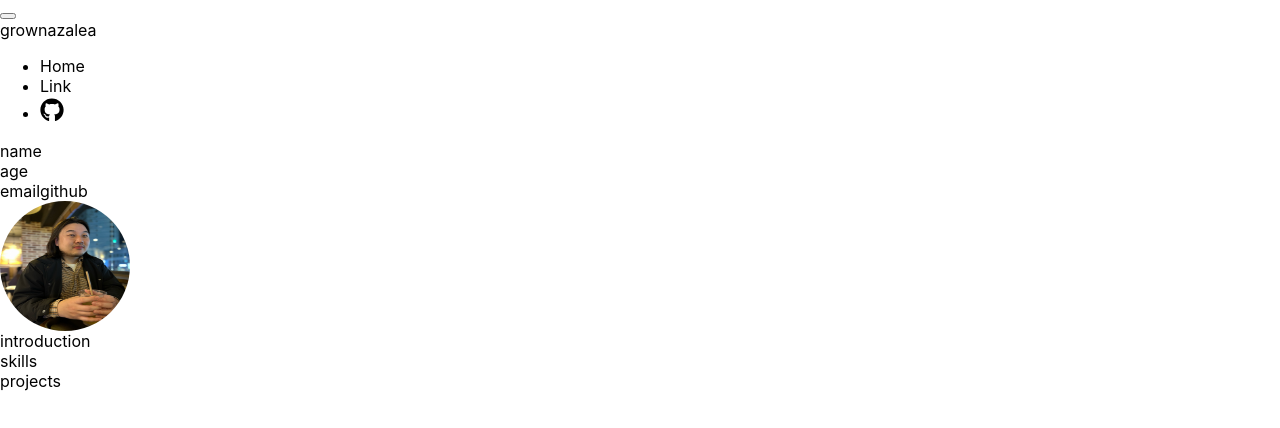
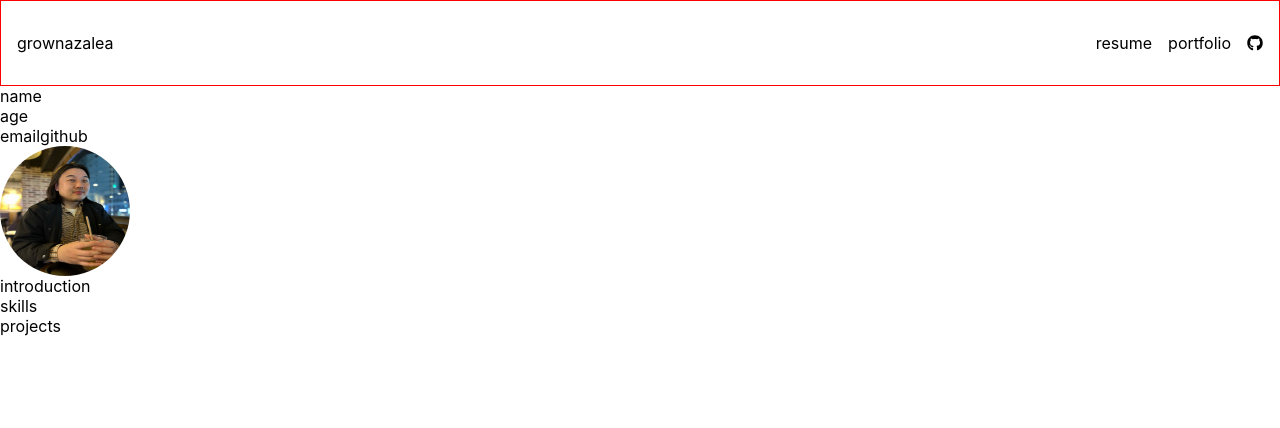
Before and after one commit to babyazalea/grownazalea, a Next.js app: page / in a window 1280 px wide. Shown: the top 428 px of the page. Built offline with nearby package versions, Linux system fonts and the light colour scheme.

Commit message:
styling layout & header

```diff
--- a/components/header.js
+++ b/components/header.js
@@ -1,54 +1,30 @@
+import Link from "next/link";
+
 import { FontAwesomeIcon } from "@fortawesome/react-fontawesome";
 import { faGithub } from "@fortawesome/free-brands-svg-icons";
 
+import styles from "../styles/header.module.css";
+
 export default function Header() {
   return (
-    <header>
-      <nav className="navbar navbar-expand-lg navbar-dark bg-dark">
-        <div className="container-fluid">
-          <button
-            className="navbar-toggler"
-            type="button"
-            data-bs-toggle="collapse"
-            data-bs-target="#navbarTogglerDemo01"
-            aria-controls="navbarTogglerDemo01"
-            aria-expanded="false"
-            aria-label="Toggle navigation"
-          >
-            <span className="navbar-toggler-icon"></span>
-          </button>
-          <div
-            className="collapse navbar-collapse flex-column-sm align-items-center"
-            id="navbarTogglerDemo01"
-          >
-            <a
-              className="navbar-brand me-auto d-flex flex-column align-items-lg-center"
-              href="#"
-            >
-              <span className="font-monospace fst-italic">grownazalea</span>
-            </a>
-            <ul className="navbar-nav mb-2 mb-lg-0 justify-content-end align-items-lg-center gap-lg-4">
-              <li className="nav-item">
-                <a className="nav-link active" aria-current="page" href="#">
-                  Home
-                </a>
+    <header className={styles.header}>
+      <nav className={styles.nav}>
+        <div className="logo">grownazalea</div>
+        <div className={styles.menus}>
+          <ul>
+            <li>
+              <Link href={"/"}>resume</Link>
             </li>
-              <li className="nav-item">
-                <a className="nav-link" href="#">
-                  Link
-                </a>
+            <li>
+              <Link href="/portfolio">portfolio</Link>
             </li>
-              <li className="nav-item">
-                <a
-                  className="nav-link"
-                  style={{ cursor: "pointer", fontSize: "1.5rem" }}
-                >
+            <li>
+              <a href="https://github.com/babyazalea">
                 <FontAwesomeIcon icon={faGithub} />
               </a>
             </li>
           </ul>
         </div>
-        </div>
       </nav>
     </header>
   );
--- a/components/layout.js
+++ b/components/layout.js
@@ -1,9 +1,11 @@
 import Head from "next/head";
 import Header from "./header";
 
+import styles from "../styles/layout.module.css";
+
 export default function Layout({ children }) {
   return (
-    <div>
+    <div className={styles.layout}>
       <Head>
         <title>grownazalea</title>
         <meta name="description" content="Generated by create next app" />
--- a/styles/globals.css
+++ b/styles/globals.css
@@ -14,3 +14,8 @@ a {
 * {
   box-sizing: border-box;
 }
+
+ul,
+li {
+  list-style: none;
+}
--- /dev/null
+++ b/styles/header.module.css
@@ -0,0 +1,16 @@
+.header {
+  border: 0.1rem solid red;
+  padding: 1rem;
+  box-sizing: border-box;
+}
+
+.nav {
+  display: flex;
+  justify-content: space-between;
+  align-items: center;
+}
+
+.menus ul {
+  display: flex;
+  gap: 1rem;
+}
--- /dev/null
+++ b/styles/layout.module.css
@@ -0,0 +1,4 @@
+.layout {
+  width: 100%;
+  height: 100vh;
+}
```
Lines whose indentation alone changed are shown as unchanged.
